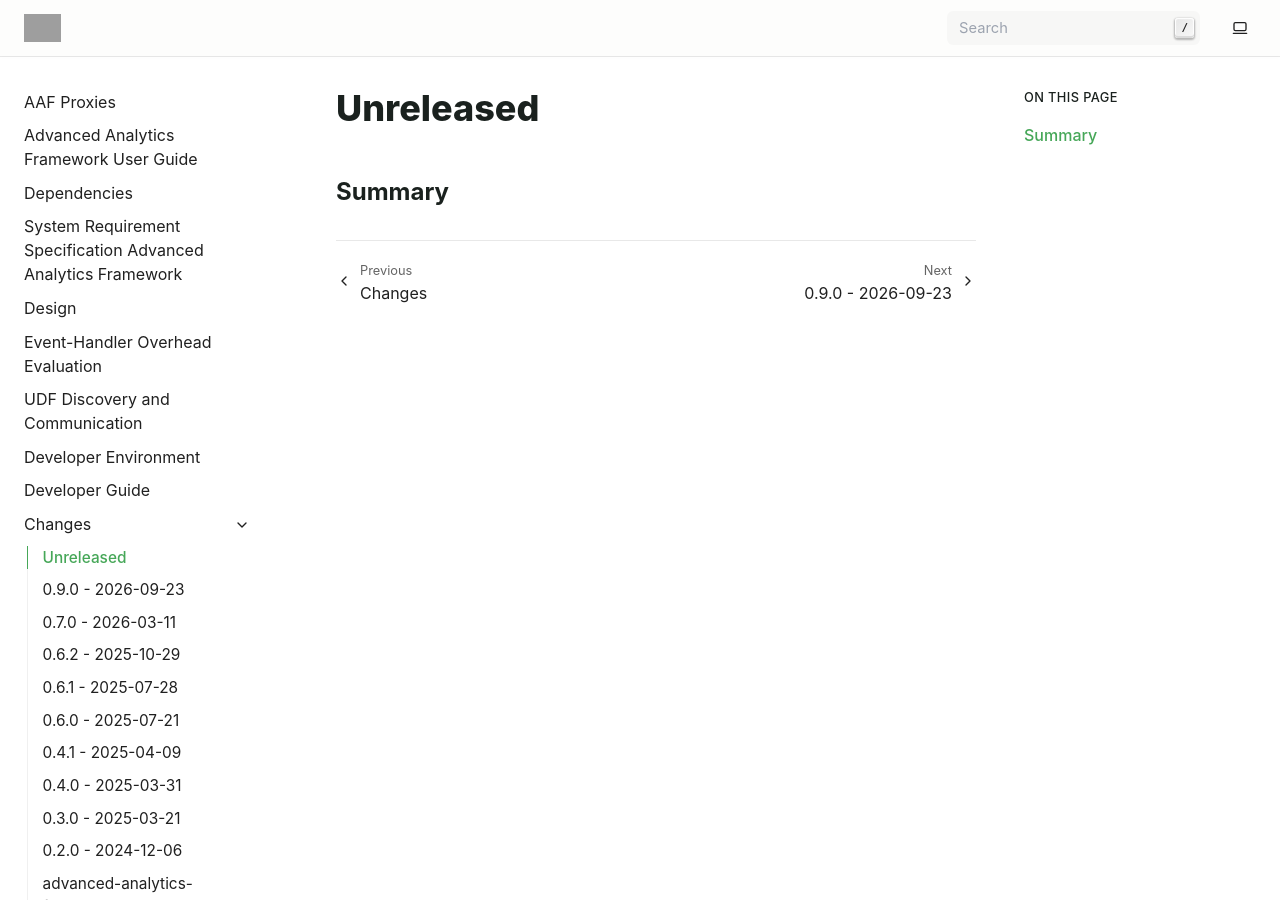
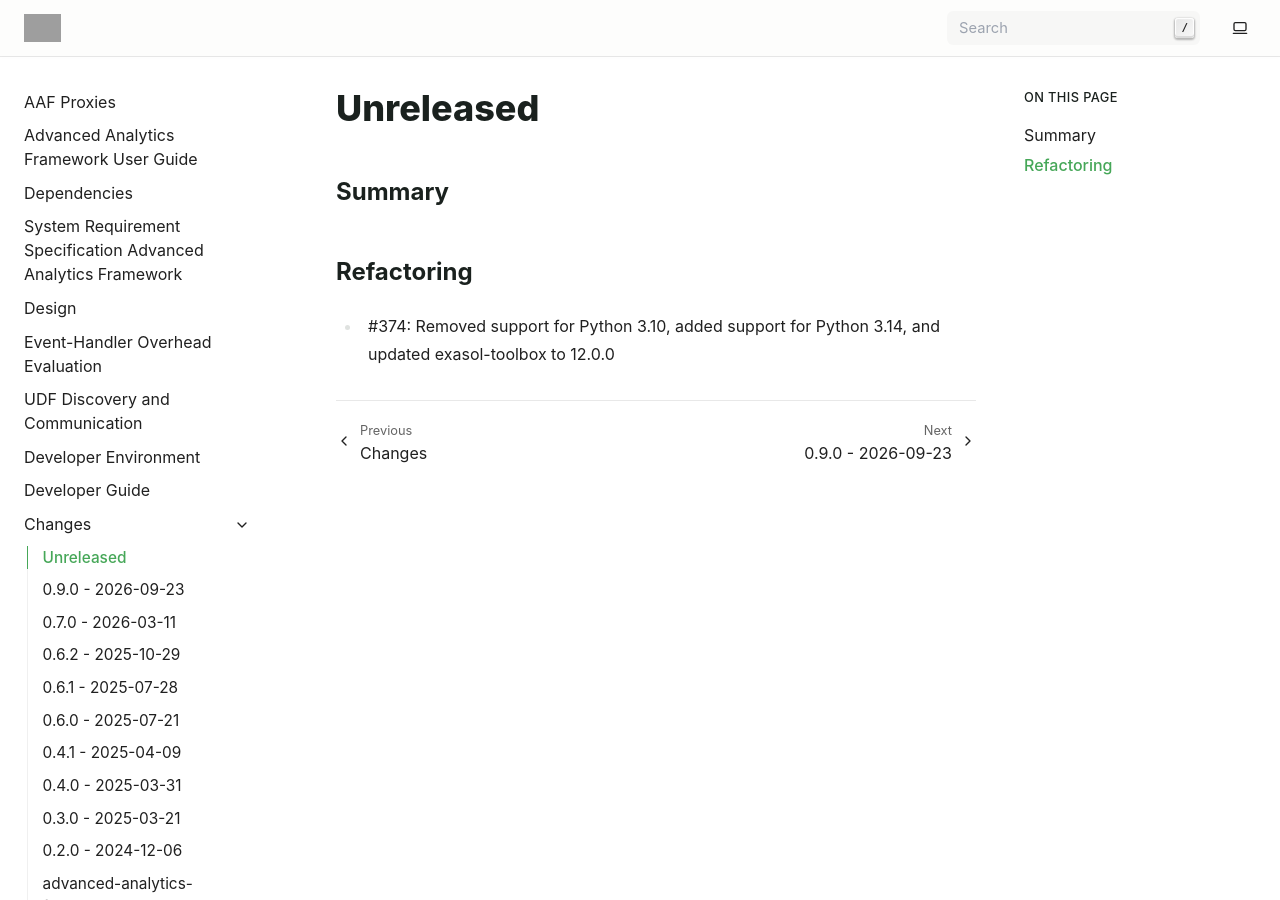
Before and after one commit to exasol/advanced-analytics-framework, a Sphinx documentation site: the page built from doc/changes/unreleased.md, in a window 1280 px wide and 900 px high. Built offline with Sphinx 7.4.7, drawn with Linux system fonts in a browser that asks for light colours; grey boxes are pictures that could not be loaded.

Commit message:
Add changelog entry

```diff
--- a/doc/changes/unreleased.md
+++ b/doc/changes/unreleased.md
@@ -1,3 +1,7 @@
 # Unreleased
 
 ## Summary
+
+## Refactoring
+
+* #374: Removed support for Python 3.10, added support for Python 3.14, and updated exasol-toolbox to 12.0.0
```
